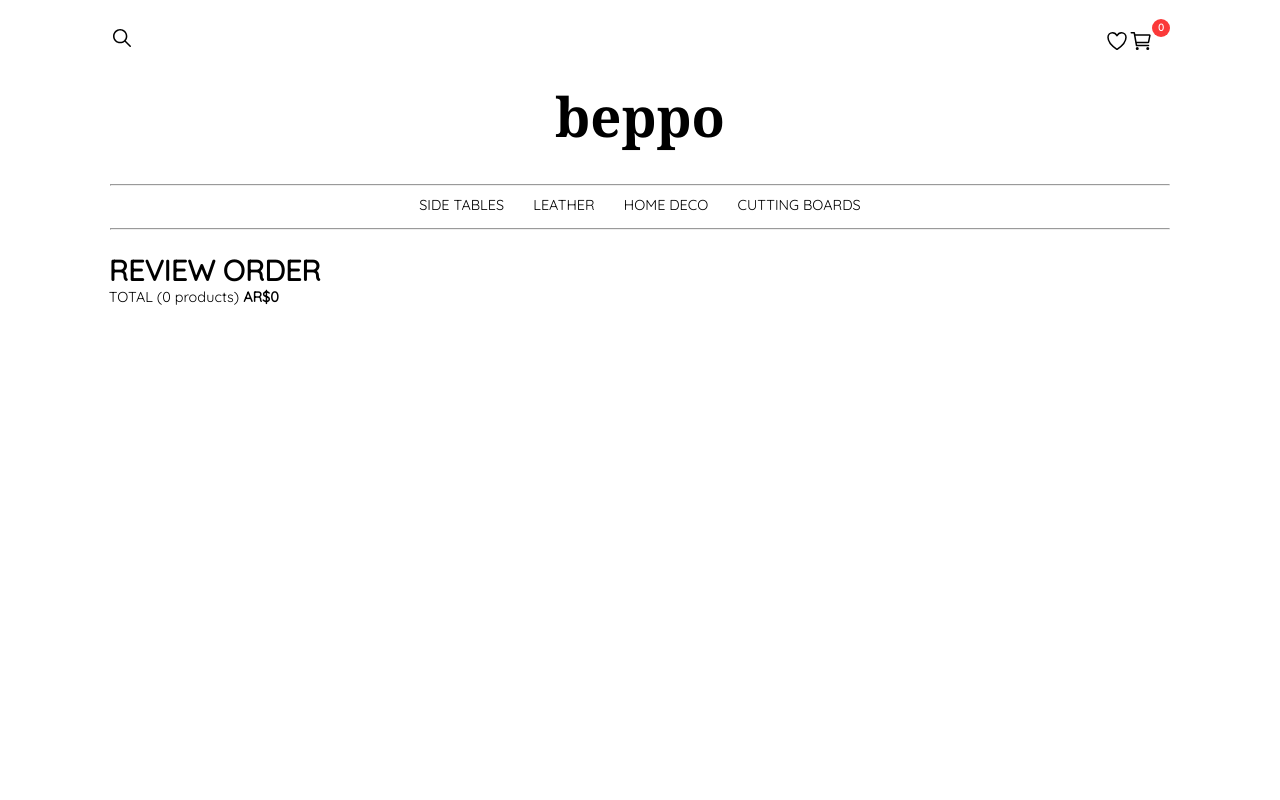
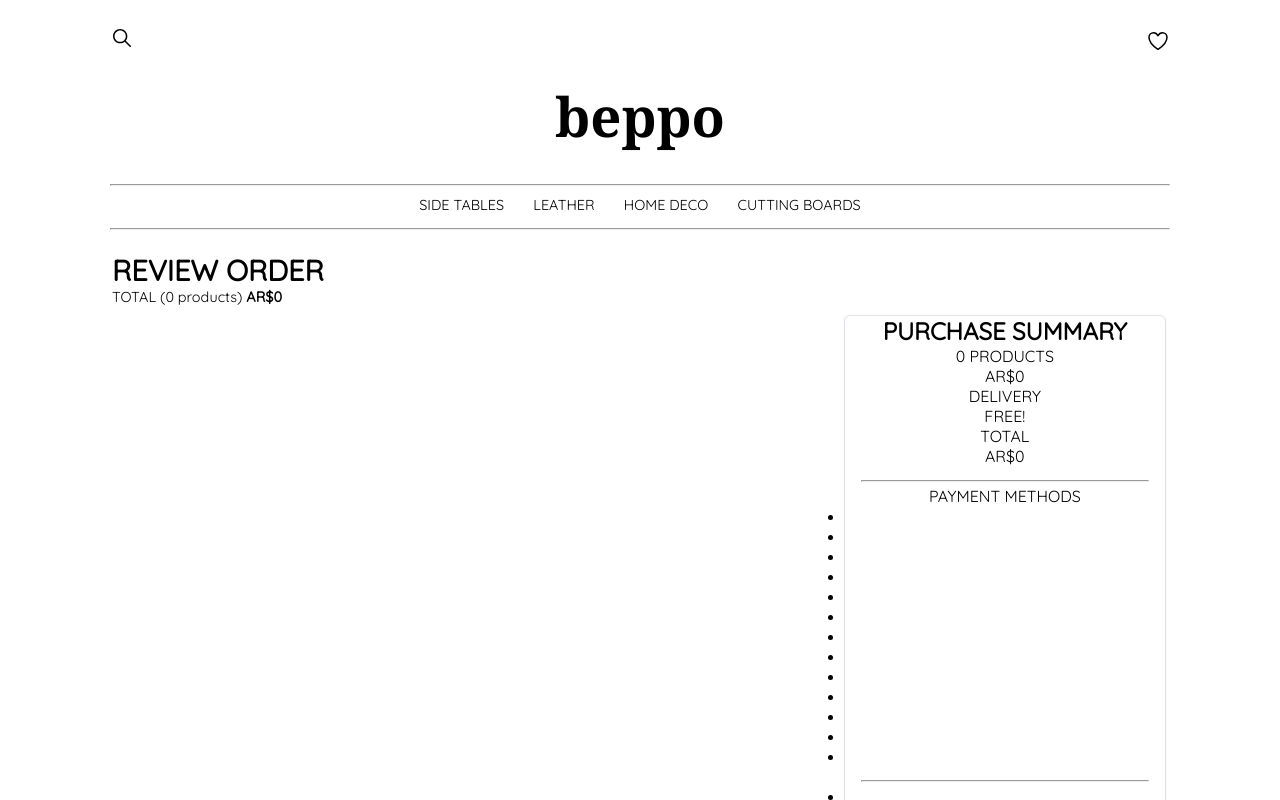
Before and after one commit to Rocio-Moroni/react-beppo, a React (Create React App) app: page /1 in a window 1280 px wide. Shown: the top 800 px of the page. Built offline with nearby package versions, Linux system fonts and the light colour scheme.

Commit message:
Onceavo Commit

```diff
--- a/src/components/Cart/Cart.css
+++ b/src/components/Cart/Cart.css
@@ -1,5 +1,8 @@
 .CartCompleteContainer {
     margin-bottom: 5%;
+    display: flex;
+    justify-content: space-between;
+
 }
 
 .Intro {
@@ -10,6 +13,21 @@
     font-size: 0.9em;
     width: 50%;
 }
+
+.ItemsReview {
+    width: 50%;
+    margin-left: 4.5%;
+    margin-top: 2%;
+}
+
 .Title {
     font-size: 2em;
 }
+.PaymentResume {
+    margin-top: 11%;
+    margin-right: 9%;
+    box-shadow: rgba(9, 30, 66, 0.25) 0px 1px 1px, rgba(9, 30, 66, 0.13) 0px 0px 1px 1px;    border-radius: 5px;
+    width: 25%;
+    margin-bottom: 20px;
+    height: 600px;
+}
--- a/src/components/Cart/Cart.js
+++ b/src/components/Cart/Cart.js
@@ -5,6 +5,7 @@ import './Cart.css'
 // Component import
 import CartContext from '../../context/CartContext';
 import { ItemCart } from "../ItemCart/ItemCart";
+import SeparationLine from '../SeparationLine/SeparationLine';
 // React import
 import React, { useContext, useState, useEffect } from 'react';
 
@@ -34,6 +35,7 @@ const Cart = ({ item }) => {
 
     return (
         <div className='CartCompleteContainer'>
+            <div className='ItemsReview'>
                 <div className='Intro'>
                     <h3 className='Title'> REVIEW ORDER </h3>
                     <p> TOTAL ({productsLength} products) <strong>AR${total}</strong></p>
@@ -43,12 +45,124 @@ const Cart = ({ item }) => {
                         <ItemCart key={i} item={item}></ItemCart>
                     ))}
                 </div>
+            </div>
+
+            <div className='PaymentResume'>
+                <h4 className='PaymentTitel'> PURCHASE SUMMARY </h4>
                 <div>
-
+                    <p> {productsLength} PRODUCTS </p>
+                    <p> AR${total} </p>
+                </div>
+                <div>
+                    <p> DELIVERY </p>
+                    <p> FREE! </p>
+                </div>
+                <div>
+                    <p> TOTAL </p>
+                    <p> AR${total} </p>
+                </div>
+                <SeparationLine />
+                <p> PAYMENT METHODS </p>
+                <div>
+                    <ul>
+                        <li><img src=''></img></li>
+                        <li><img src=''></img></li>
+                        <li><img src=''></img></li>
+                        <li><img src=''></img></li>
+                        <li><img src=''></img></li>
+                        <li><img src=''></img></li>
+                        <li><img src=''></img></li>
+                        <li><img src=''></img></li>
+                        <li><img src=''></img></li>
+                        <li><img src=''></img></li>
+                        <li><img src=''></img></li>
+                        <li><img src=''></img></li>
+                        <li><img src=''></img></li>
+                    </ul>
+                </div>
+                <SeparationLine />
+                <div>
+                <ul>
+                    <li>
+                        <a className="facebook" href="#">
+                            <span></span>
+                            <span></span>
+                            <span></span>
+                            <span></span>
+                            <i className="fa fa-facebook" aria-hidden="true"></i>
+                        </a>
+                    </li>
+                    <li>
+                        <a className="twitter" href="#">
+                            <span></span>
+                            <span></span>
+                            <span></span>
+                            <span></span>
+                            <i className="fa fa-twitter" aria-hidden="true"></i>
+                        </a>
+                    </li>
+                    <li>
+                        <a className="instagram" href="#">
+                            <span></span>
+                            <span></span>
+                            <span></span>
+                            <span></span>
+                            <i className="fa fa-instagram" aria-hidden="true"></i>
+                        </a>
+                    </li>
+                    <li>
+                        <a className="google" href="#">
+                            <span></span>
+                            <span></span>
+                            <span></span>
+                            <span></span>
+                            <i className="fa fa-google-plus" aria-hidden="true"></i>
+                        </a>
+                    </li>
+                </ul>
+                </div>
             </div>
         </div>
     )
-
 }
 
 export default Cart;
+
+<ul>
+    <li>
+        <a class="facebook" href="#">
+            <span></span>
+            <span></span>
+            <span></span>
+            <span></span>
+            <i class="fa fa-facebook" aria-hidden="true"></i>
+        </a>
+    </li>
+    <li>
+        <a class="twitter" href="#">
+            <span></span>
+            <span></span>
+            <span></span>
+            <span></span>
+            <i class="fa fa-twitter" aria-hidden="true"></i>
+        </a>
+    </li>
+    <li>
+        <a class="instagram" href="#">
+            <span></span>
+            <span></span>
+            <span></span>
+            <span></span>
+            <i class="fa fa-instagram" aria-hidden="true"></i>
+        </a>
+    </li>
+    <li>
+        <a class="google" href="#">
+            <span></span>
+            <span></span>
+            <span></span>
+            <span></span>
+            <i class="fa fa-google-plus" aria-hidden="true"></i>
+        </a>
+    </li>
+</ul>
--- a/src/components/DinamicCart/DinamicCart.js
+++ b/src/components/DinamicCart/DinamicCart.js
@@ -45,7 +45,7 @@ const DinamicCart = () => {
                 <div className='ButtonCart'>
                     {!cartOpen ? (
                         <div>
-                            <CartWidget/>
+                            {productsLength > 0 && <CartWidget/>}
                         </div>
                     ) : (
                         <div>
@@ -53,9 +53,11 @@ const DinamicCart = () => {
                         </div>
                     )}
                 </div>
-                {!cartOpen && (
-                    <div className='ProductsNumber'>{productsLength}</div>
-                )}
+                <div>
+                    {productsLength > 0 && !cartOpen && (
+                        <div className='ProductsNumber'>{productsLength}</div>
+                    )}
+                </div>
             </div>
             {cartItems && cartOpen && (
                 <div className='Cart'>
@@ -74,6 +76,7 @@ const DinamicCart = () => {
                             ))}
                         </div>
                     )}
+
                     <SeparationLine />
                     <h2 className='CartTotal'> TOTAL: AR${total} </h2>
                     <div className='ButtonsDinamicCart'>
--- a/src/components/ItemCart/ItemCart.css
+++ b/src/components/ItemCart/ItemCart.css
@@ -2,7 +2,7 @@
     display: flex;
     margin-left: 8.5%;
     box-shadow: rgba(0, 0, 0, 0.15) 2.4px 2.4px 3.2px;    border-radius: 5px;
-    width: 50%;
+    width: 100%;
     margin-bottom: 20px;
 }
 .ImageContainer {
```
Lines whose indentation alone changed are shown as unchanged.
